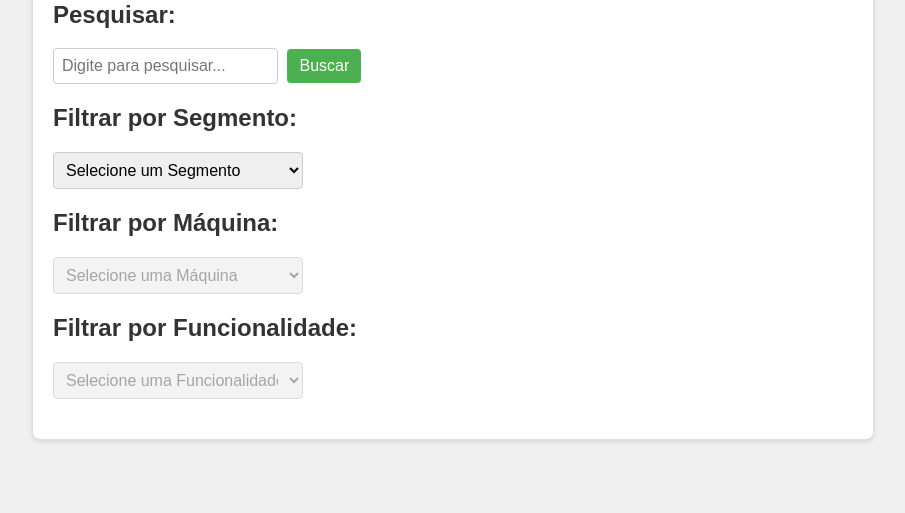
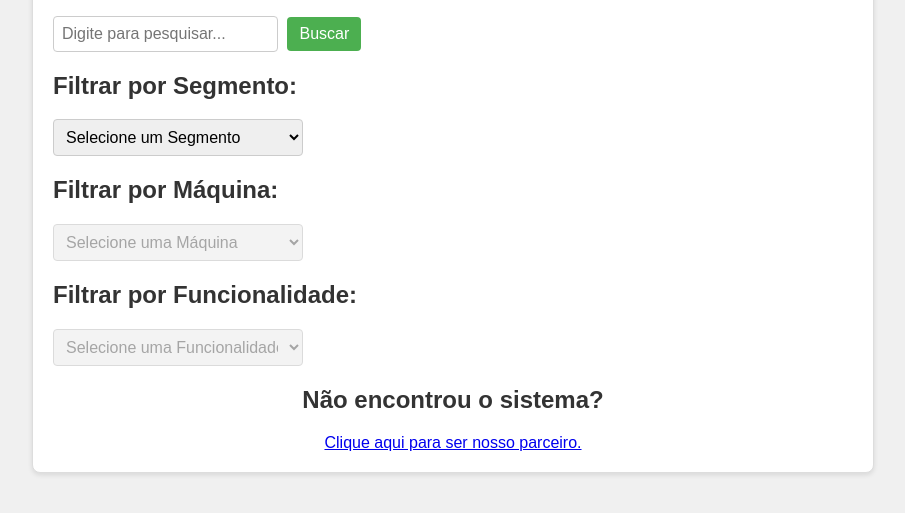
Before and after one commit to matheuspedrapago/sistema-na-mao, a plain HTML site: page index.html in a window 1280 px wide. Shown: the part 285-798 px from the top of the page, without its empty margins (187-1092 px from the left). Drawn offline with Linux system fonts and the light colour scheme.

Commit message:
added partner forms

```diff
--- a/index.html
+++ b/index.html
@@ -51,6 +51,10 @@
                 <!-- Recommendations will be added here dynamically -->
             </div>
         </div>
+        <div id="partner-button" class="partner-link">
+            <h2>Não encontrou o sistema?</h2>
+            <a href="https://partner.stone.com.br/formulario"> Clique aqui para ser nosso parceiro.</a>
+        </div>
     </div>
 
     <script src="script.js"></script>
```
